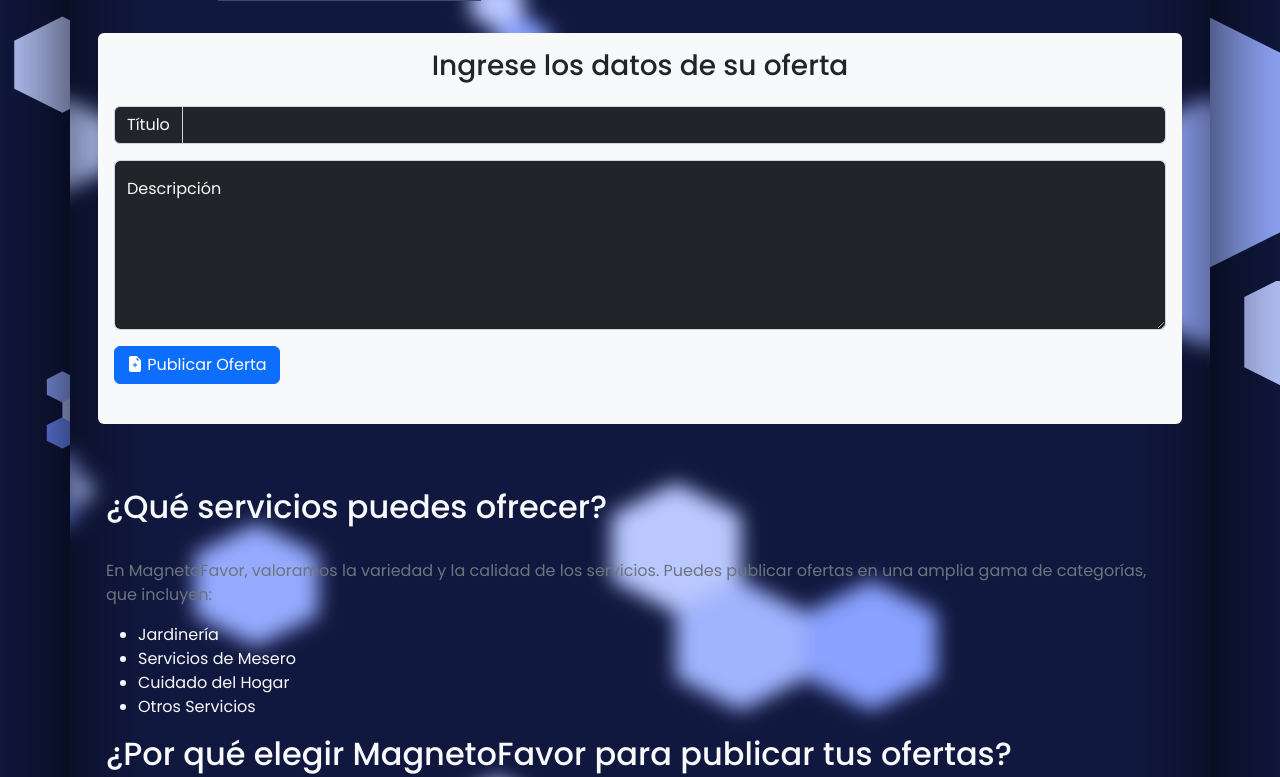
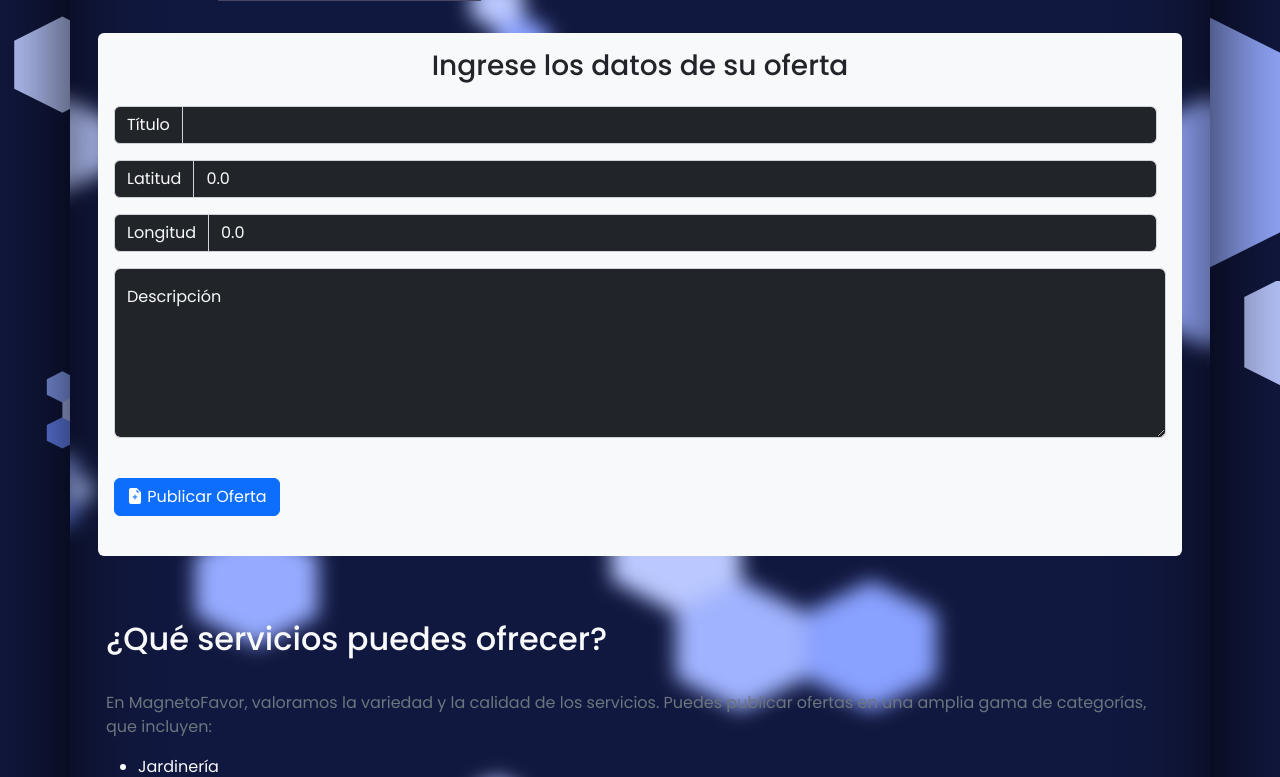
Before and after one commit to TomasPinedaNaranjo/Magneto-Favor, a Django app: page /crear_ofertas/ in a window 1280 px wide. Shown: the part 519-1296 px from the top of the page. Run offline with Django 4.2, Linux system fonts and the light colour scheme.

Commit message:
Showing offers on the map

```diff
--- a/ofertas/forms.py
+++ b/ofertas/forms.py
@@ -4,4 +4,4 @@
 class Formulario_Oferta(ModelForm):
     class Meta:
         model = Ofertas
-        fields = ['title', 'description']
+        fields = ['title', 'description', 'lat', 'lng']
--- a/ofertas/models.py
+++ b/ofertas/models.py
@@ -5,6 +5,8 @@
 class Ofertas(models.Model):
     title = models.CharField(max_length=100)
     description = models.TextField(blank = True)
+    lat = models.FloatField(default=0.0, verbose_name='Latitud')
+    lng = models.FloatField(default=0.0, verbose_name='Longitud')
     created = models.DateTimeField(auto_now_add=True)
     user = models.ForeignKey(User, on_delete = models.CASCADE)
     datecompleted = models.DateTimeField(null=True, blank=True)
--- a/ofertas/templates/crear_ofertas.html
+++ b/ofertas/templates/crear_ofertas.html
@@ -46,36 +46,42 @@
               </div>
               {% else %} {% endif %}
               <div class="form my-4 text-light">
+                <!-- ... Tu código HTML existente ... -->
+<div class="form my-4 text-light">
   <form action="/crear_ofertas/" method="POST" required>
     {% csrf_token %}
     <div class="mb-3">
       <div class="input-group mb-3">
-                      <span
-                        class="input-group-text bg-dark text-light"
-                        id="inputGroup-sizing"
-                        >Título</span
-                      >
-                      <input type="text" class="form-control bg-dark text-light"
-                      aria-label="Sizing example input"
-                      aria-describedby="inputGroup-sizing" {{form.title}}
+        <span class="input-group-text bg-dark text-light" id="inputGroup-sizing">Título</span>
+        <input type="text" class="form-control bg-dark text-light" aria-label="Sizing example input" aria-describedby="inputGroup-sizing" {{form.title}}>
+      </div>
+    </div>
+    <div class="mb-3">
+      <div class="input-group mb-3">
+        <span class="input-group-text bg-dark text-light" id="inputGroup-sizing">Latitud</span>
+        <input type="text" class="form-control bg-dark text-light" aria-label="Sizing example input" aria-describedby="inputGroup-sizing" {{form.lat}}>
+      </div>
+    </div>
+    <div class="mb-3">
+      <div class="input-group mb-3">
+        <span class="input-group-text bg-dark text-light" id="inputGroup-sizing">Longitud</span>
+        <input type="text" class="form-control bg-dark text-light" aria-label="Sizing example input" aria-describedby="inputGroup-sizing" {{form.lng}}>
       </div>
     </div>
     <div class="mb-3">
       <div class="form-floating">
-                      <!-- <textarea
-                        class="form-control bg-dark text-light"
-                        id="floatingTextarea2"
-                        style="height: 200px"
-                        required
-                      ></textarea> -->
-                      <textarea class="form-control bg-dark text-light" placeholder="Leave a comment here" id="floatingTextarea2" style="height: 170px" {{ form.description }}
+        <textarea class="form-control bg-dark text-light" placeholder="Leave a comment here" id="floatingTextarea2" style="height: 170px" {{ form.description }}>
           <label for="floatingTextarea2">Descripción</label>
+        </textarea>
       </div>
     </div>
     <button type="submit" class="btn btn-primary">
       <i class="bi bi-file-earmark-plus-fill"></i> Publicar Oferta
     </button>
   </form>
+</div>
+<!-- ... Tu código HTML existente ... -->
+
               </div>
             </div>
           </div>
--- a/ofertas/views.py
+++ b/ofertas/views.py
@@ -14,8 +14,17 @@
 # Create your views here.
 
 def mapa(request):
+    locations = Ofertas.objects.all()
+
     initialMap = folium.Map(location=[6.199939, -75.578608], zoom_start= 20)
-    context = {'map':initialMap._repr_html_()}
+
+
+
+    for location in locations:
+        coordinates = (location.lat, location.lng)
+        folium.Marker(coordinates, popup='Oferta '+ location.title).add_to(initialMap)
+
+    context = {'map':initialMap._repr_html_(), 'locations': locations}
     return render(request, 'mapa.html', context)
 
 def ofertas(request):
```
Also changed, not shown: db.sqlite3, ofertas/migrations/0004_ofertas_lat_ofertas_lng_alter_ofertas_datecompleted.py (added). Lines whose indentation alone changed are shown as unchanged.
